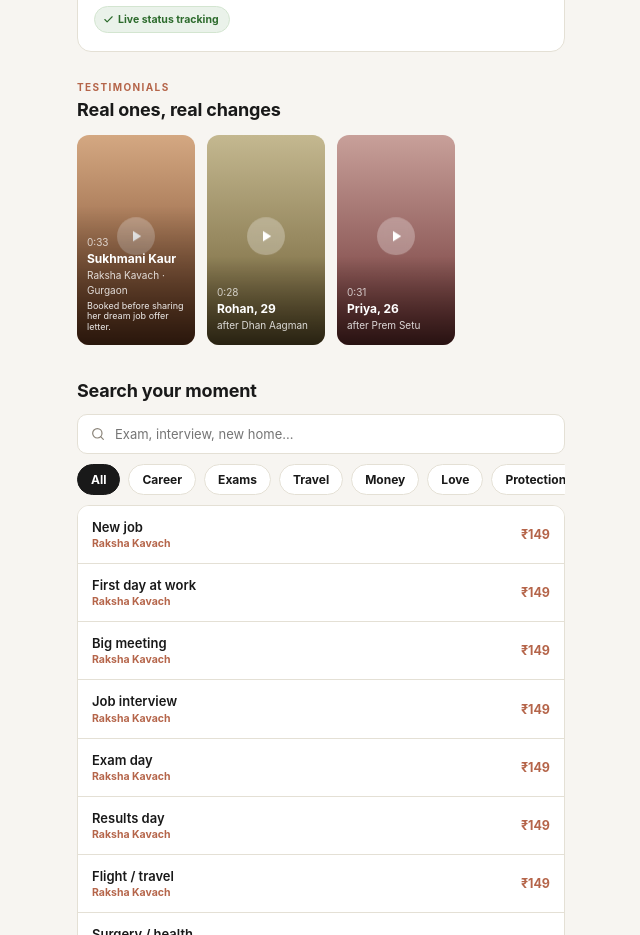
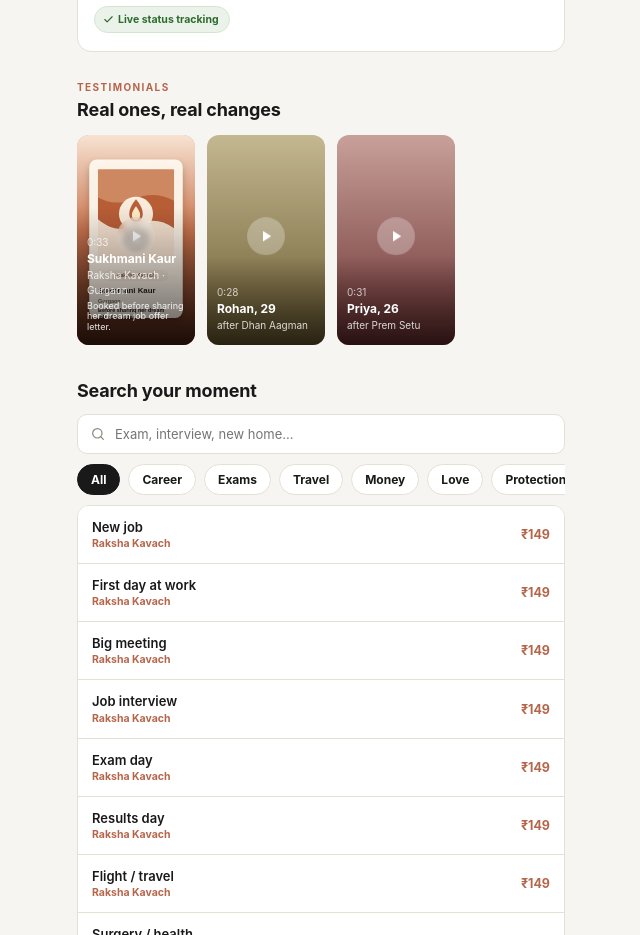
Before and after one commit to nontechie-kush/Sankalp, a React (Vite) app in the folder client/: page / in a window 1280 px wide. Shown: the part 1440-2375 px from the top of the page, without its empty margins (319-959 px from the left). Built offline with nearby package versions, Linux system fonts and the light colour scheme; no server answers; the database is empty.

Commit message:
Add testimonial video poster

```diff
--- a/client/src/pages/HomePage.jsx
+++ b/client/src/pages/HomePage.jsx
@@ -83,6 +83,7 @@ const TESTIMONIALS = [
   {
     type: 'video',
     src: '/testimonials/testimonial_sukh.mp4',
+    poster: '/testimonials/testimonial_sukh_poster.svg',
     bg: 'linear-gradient(180deg,#D4A882 0%,#6e3c20 100%)',
     name: 'Sukhmani Kaur',
     after: 'Raksha Kavach · Gurgaon',
@@ -393,6 +394,7 @@ function Testimonials() {
             {item.type === 'video' && activeVideo === item.name ? (
               <video
                 src={item.src}
+                poster={item.poster}
                 style={styles.testimonialVideo}
                 controls
                 autoPlay
@@ -400,9 +402,14 @@ function Testimonials() {
                 preload="metadata"
               />
             ) : (
-              <span style={styles.playButton}>
-                <svg viewBox="0 0 24 24" fill="white" width="18" height="18" aria-hidden="true"><path d="M8 5v14l11-7z" /></svg>
-              </span>
+              <>
+                {item.poster ? (
+                  <img src={item.poster} alt="" style={styles.testimonialPoster} loading="lazy" />
+                ) : null}
+                <span style={styles.playButton}>
+                  <svg viewBox="0 0 24 24" fill="white" width="18" height="18" aria-hidden="true"><path d="M8 5v14l11-7z" /></svg>
+                </span>
+              </>
             )}
             {activeVideo !== item.name ? (
               <span style={styles.testimonialOverlay}>
@@ -970,6 +977,12 @@ const styles = {
     padding: 0,
     textAlign: 'left',
   },
+  testimonialPoster: {
+    width: '100%',
+    height: '100%',
+    objectFit: 'cover',
+    display: 'block',
+  },
   playButton: {
     position: 'absolute',
     top: '50%',
```
Also changed, not shown: client/public/testimonials/testimonial_sukh_poster.svg (added).
